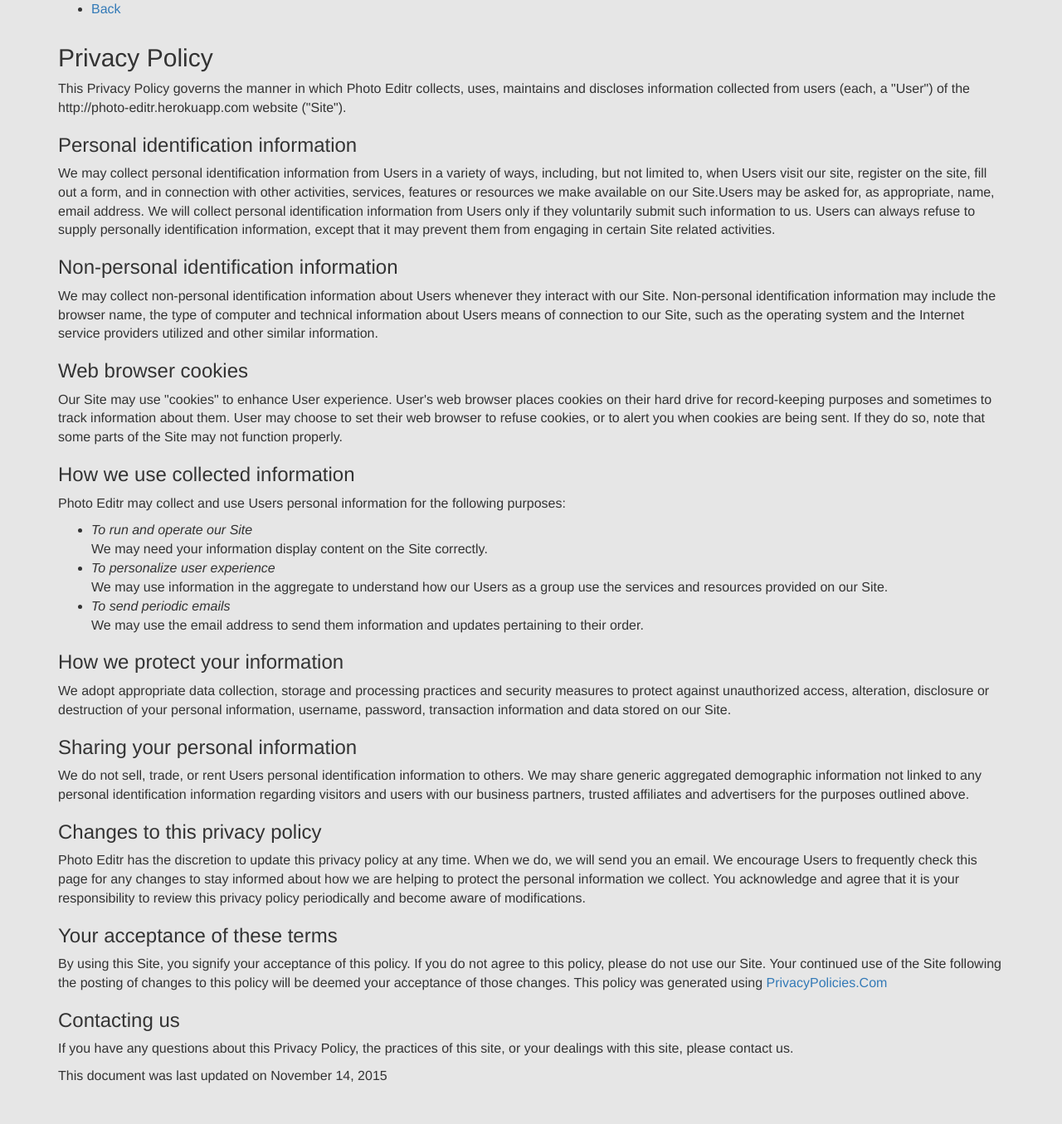
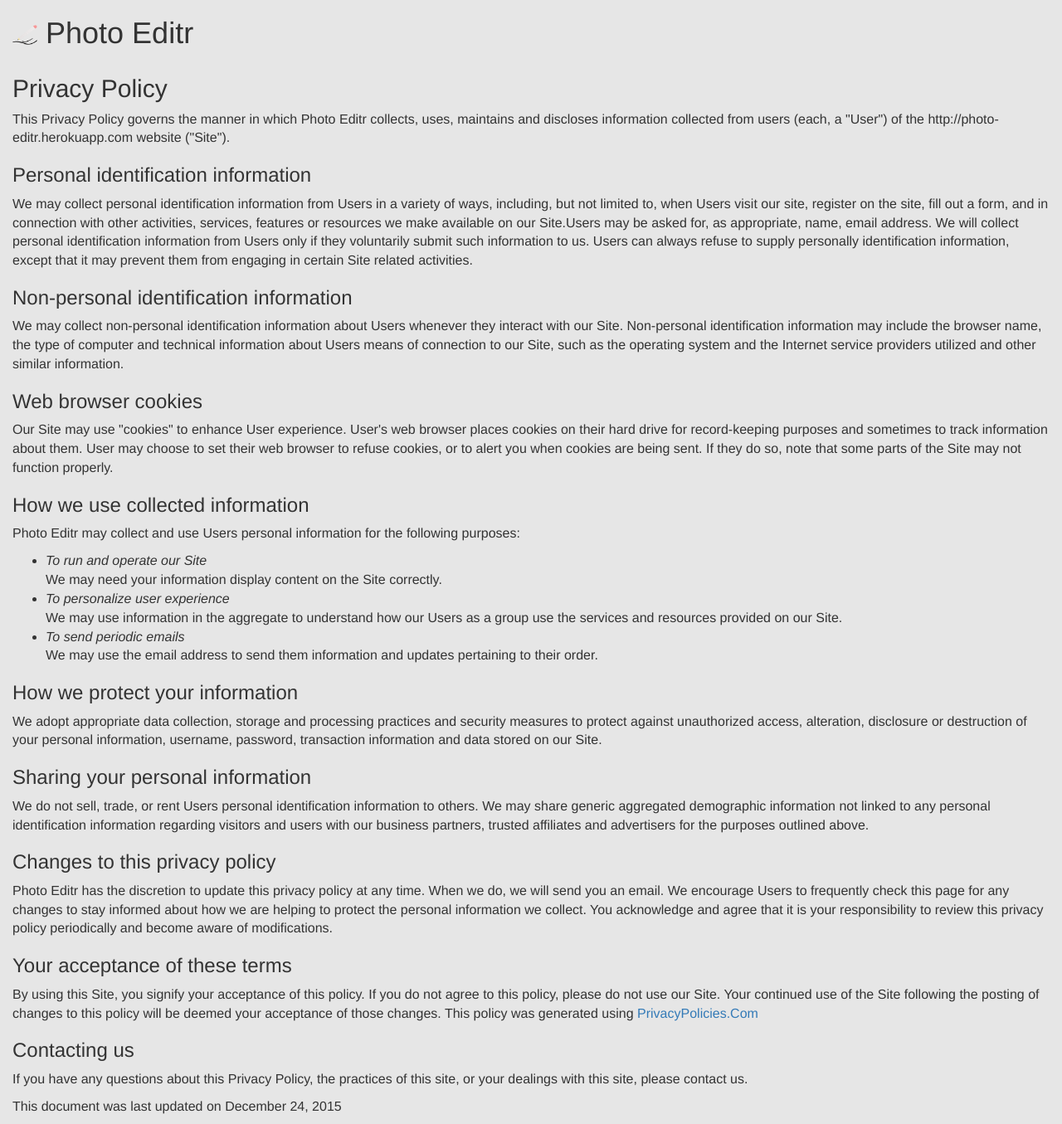
Before and after one commit to andela-osule/photo-editing-application, a Django app: template photo_editor/app/templates/app/privacy.html in a window 1280 px wide. Shown: the whole page at 83% size. Before the commit the page ends 1306 px from the top, so only its background shows below. Run offline with Django 3.2, Linux system fonts and the light colour scheme; the template is opened without the code that fills it, so the values that code supplies are empty; some libraries are stand-ins or nearby versions.

Commit message:
(feature) update templates

```diff
--- a/photo_editor/app/templates/app/photo.html
+++ b/photo_editor/app/templates/app/photo.html
@@ -8,7 +8,7 @@
 
     <div class="app container">
         <div class="row bg-white pane-top">
-            <div class="col-sm-4">
+            <div class="col-sm-12">
                 <h1><img class="img img-responsive img-logo" src="{% static 'images/logo.png' %}"/>
                 <a href="{% url 'app.index' %}">Photo Editr</a></h1>
             </div>
@@ -22,7 +22,7 @@
                     <div class="col-sm-6 text-left">
                         <div class="nudge down">
                             <p>Downloads: <span ng-model="downloadCount" ng-bind="downloadCount">[[downloadCount]]</span> </p>
-                            <a href="{% url 'app.fileserve' %}?file={{photo.uri}}" class="btn btn-default" ng-click='UpdateDownloadCount($event, "{% url 'app.fileserve' %}?file={{photo.uri}}")' ng-init="downloadCount={{photo.downloads}}">Download</a>
+                            <a href="{% url 'app.fileserve' %}?file={{photo.uri}}" class="btn btn-default" ng-click='updateDownloadCount($event, "{% url 'app.fileserve' %}?file={{photo.uri}}")' ng-init="downloadCount={{photo.downloads}}">Download</a>
                         </div>
                     </div>
                 </div>
--- a/photo_editor/app/templates/app/privacy.html
+++ b/photo_editor/app/templates/app/privacy.html
@@ -1,12 +1,11 @@
 {% load static %}
 {% include 'app/header.html' with title='Privacy' %}
 <body>
-    <div class="container">
-    <nav>
-        <ul>
-            <li><a href="{{ request.referer }}">Back</a></li>
-        </ul>
-    </nav>
+    <div class="container-fluid">
+        <h1><img class="img img-responsive img-logo" src="{% static 'images/logo.png' %}"/>
+                    <a href="{% url 'app.index' %}">Photo Editr</a>
+        </h1>
+
         <section>
             <div class="row">
                 <div class="col-sm-12">
@@ -54,7 +53,7 @@
                     <h3>Contacting us</h3>
                     <p>If you have any questions about this Privacy Policy, the practices of this site, or your dealings with this site, please contact us.</p>
 
-                <p>This document was last updated on November 14, 2015</p>
+                    <p>This document was last updated on December 24, 2015</p>
                 </div>
             </div>
         </section>
```
Also changed, not shown: photo_editor/app/templates/app/index.html (+9 -5 lines), photo_editor/app/templates/app/login.html (+11 -5 lines). Lines whose indentation alone changed are shown as unchanged.
